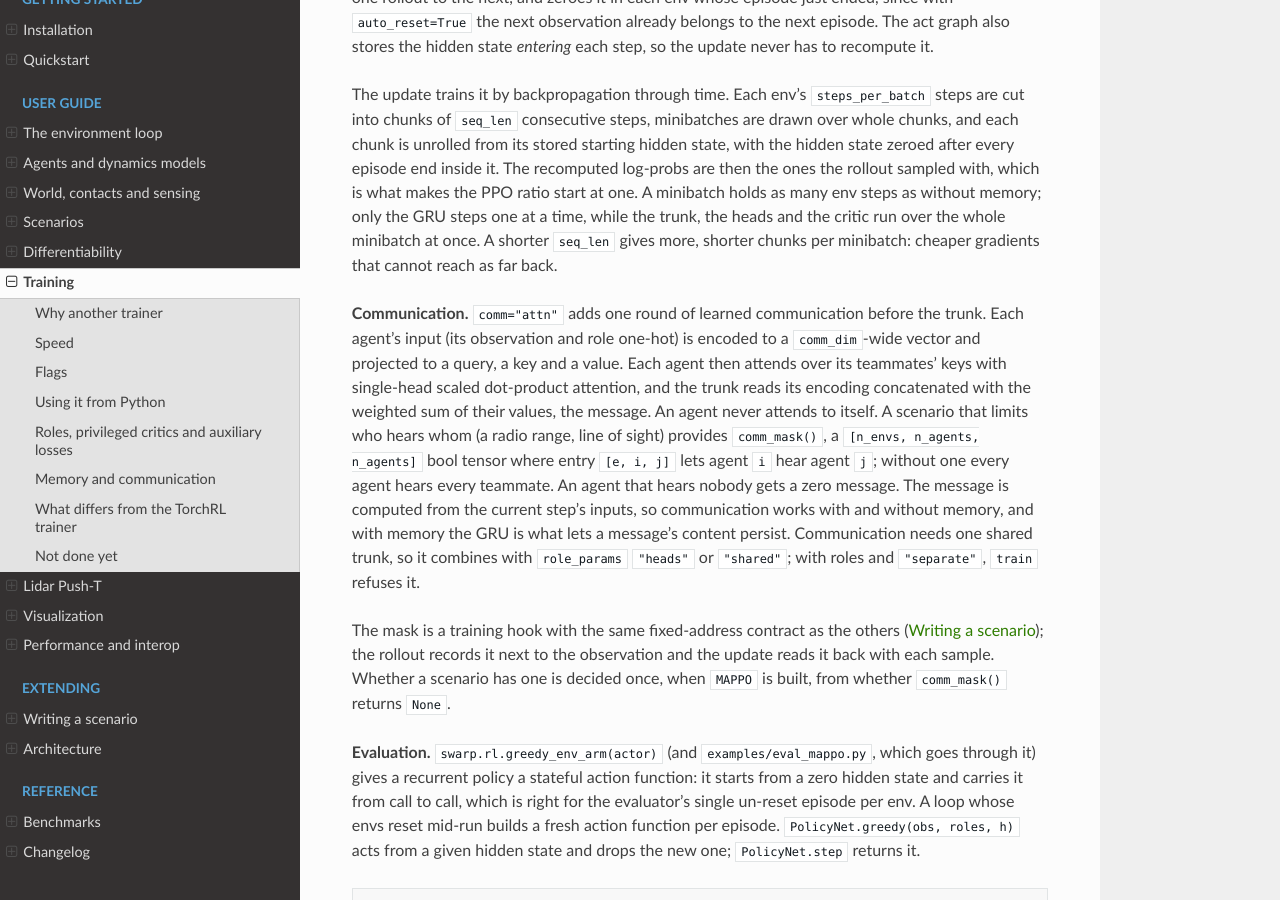
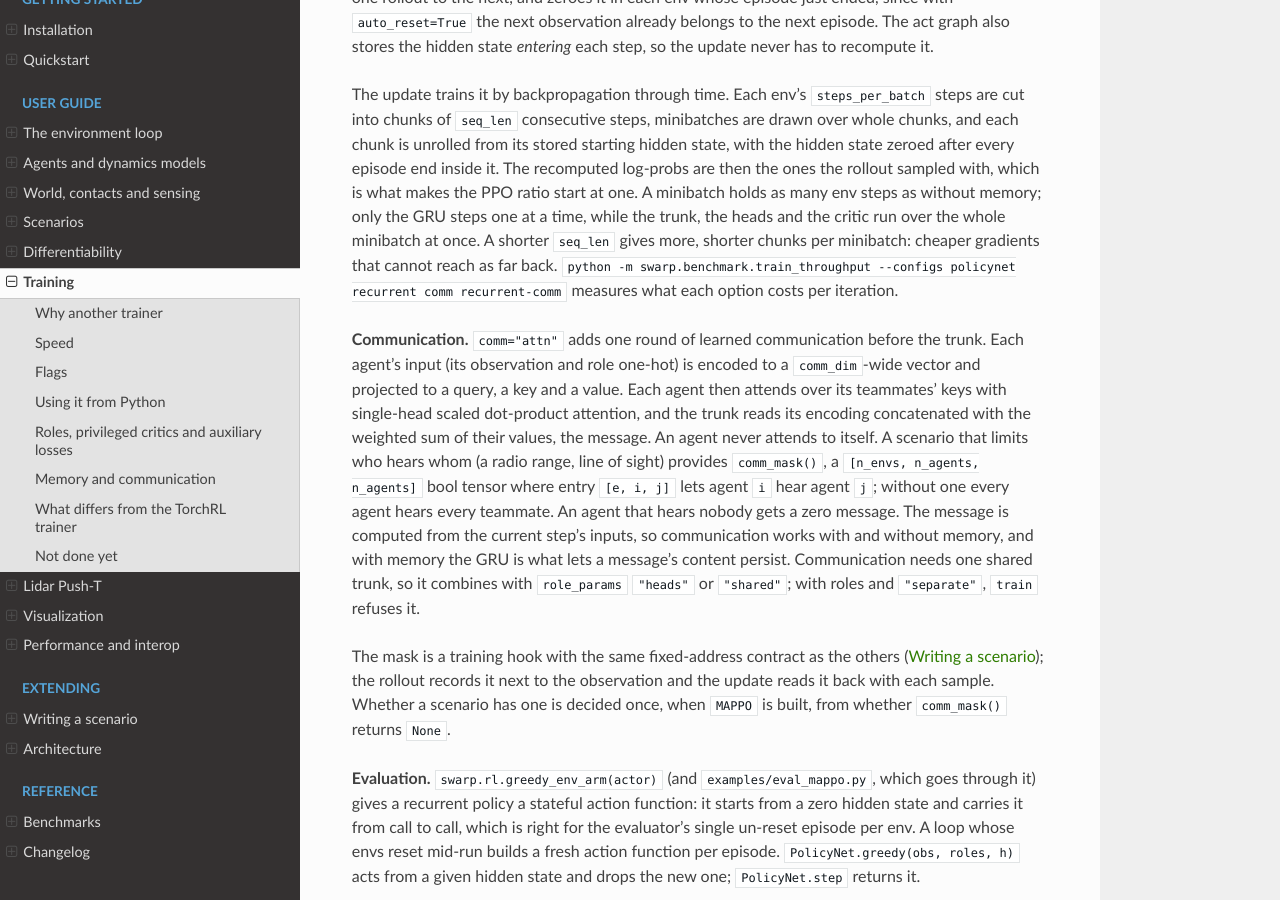
Before and after one commit to ddebenedittis/swarp, a Sphinx documentation site: the page built from docs/training.md, in a window 1280 px wide and 900 px high, scrolled down 5107 px. Built offline with Sphinx 7.4.7 and the Read the Docs theme 3.1.0, drawn with Linux system fonts in a browser that asks for light colours.

Commit message:
Point the memory and communication docs at their benchmark configs

```diff
--- a/docs/training.md
+++ b/docs/training.md
@@ -173,6 +173,7 @@ Each env's `steps_per_batch` steps are cut into chunks of `seq_len` consecutive
 The recomputed log-probs are then the ones the rollout sampled with, which is what makes the PPO ratio start at one.
 A minibatch holds as many env steps as without memory; only the GRU steps one at a time, while the trunk, the heads and the critic run over the whole minibatch at once.
 A shorter `seq_len` gives more, shorter chunks per minibatch: cheaper gradients that cannot reach as far back.
+`python -m swarp.benchmark.train_throughput --configs policynet recurrent comm recurrent-comm` measures what each option costs per iteration.
 
 **Communication.**
 `comm="attn"` adds one round of learned communication before the trunk.
```
